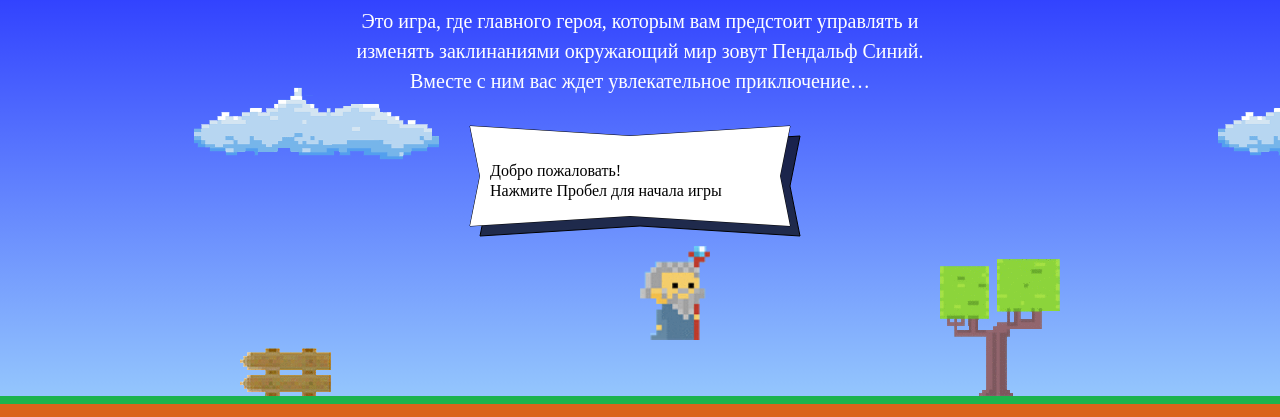
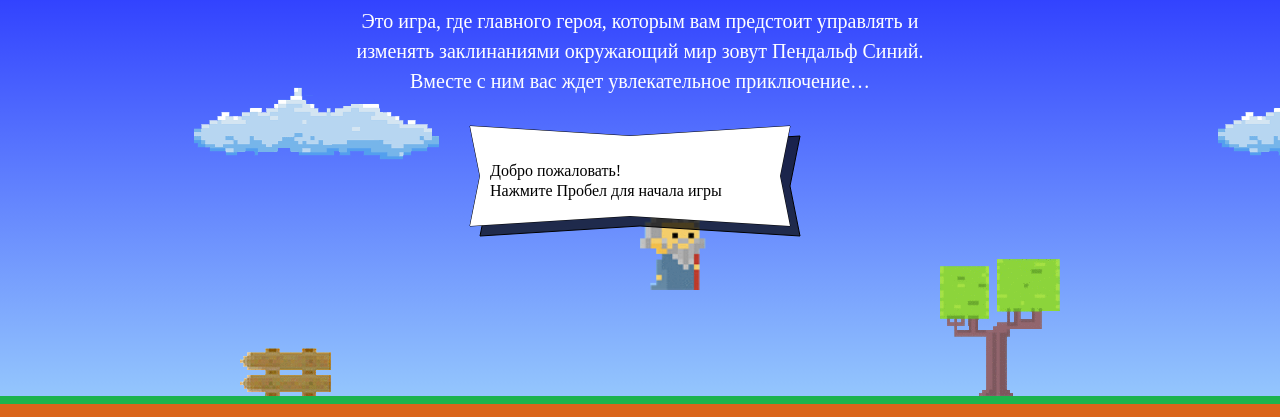
Before and after one commit to DvaTrii/937889-code-and-magick-18, a website: page index.html in a window 1280 px wide. Shown: the part 203-620 px from the top of the page. Drawn offline with Linux system fonts and the light colour scheme; a web font is replaced by a local one.

Commit message:
Выполнил второе задание в первом модуле исправил высоту

```diff
--- a/index.html
+++ b/index.html
@@ -191,10 +191,10 @@
       return wizardHeight = 1.337 * wizardWidth;
   };
   var getWizardX = function (width) {
-    return width/2;
+    return width / 2
   };
   var getWizardY = function (height) {
-    return height/2;
+    return height = height - (height * (2 / 3));
   };
 </script>
 <script src="js/game.js"></script>
```
